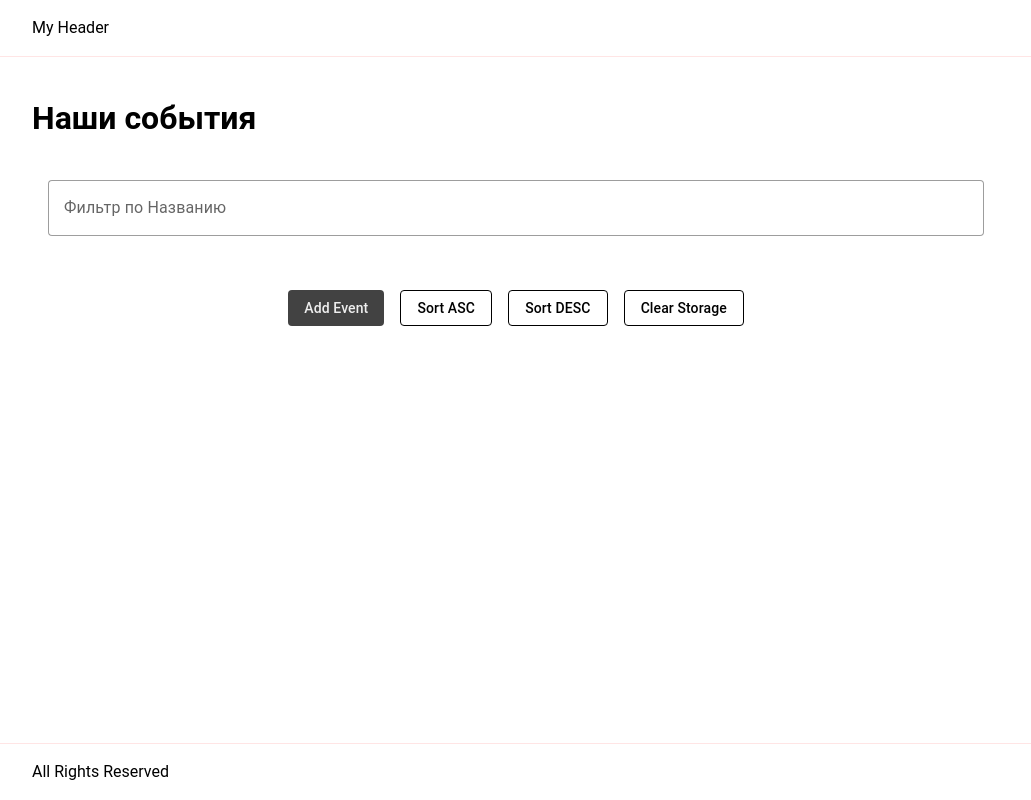
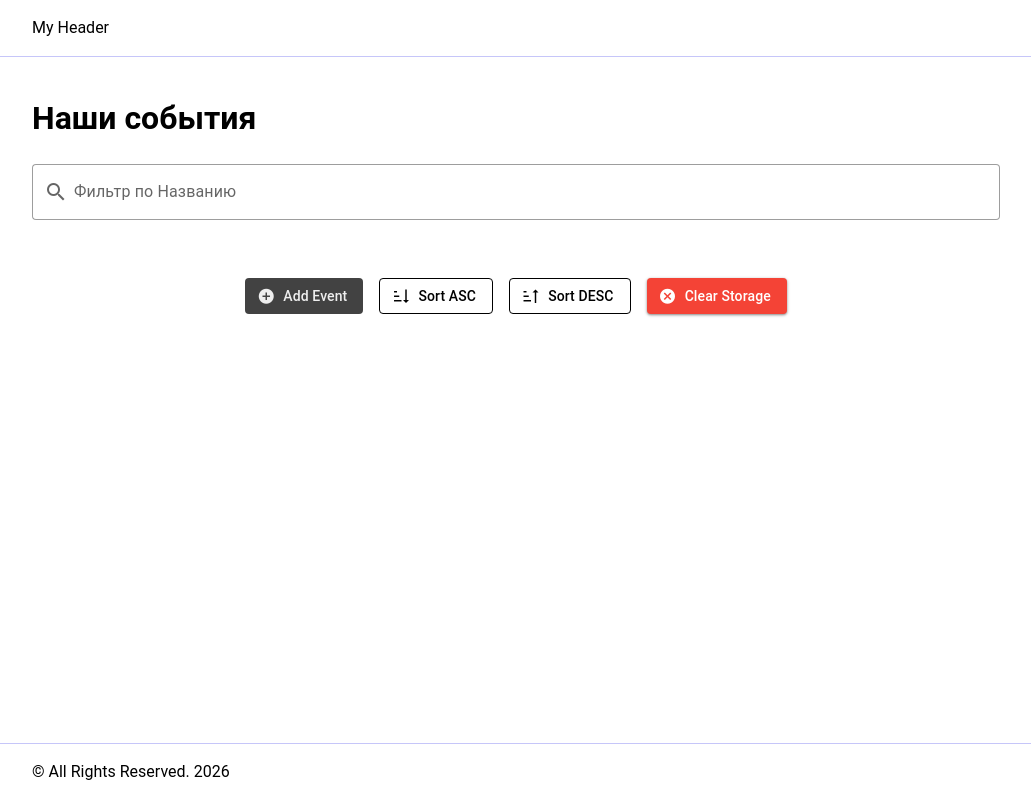
Before and after one commit to alexkostinprog/test-events, a Vue app: page / in a window 1280 px wide. Shown: the whole page, without its empty margins (124-1155 px from the left). Built offline with nearby package versions, Linux system fonts and the light colour scheme; the HTML template or start-up script is replaced by a standard one.

Commit message:
Adds icons to Buttons

```diff
--- a/src/components/CurrentEvent.vue
+++ b/src/components/CurrentEvent.vue
@@ -9,12 +9,13 @@
     <v-btn
       class="deleteButton"
       variant="outlined"
-      color="error"
+      color="red"
       prepend-icon="mdi-delete-outline"
       rounded="lg"
       @click="deleteEvent(ourEvent.id)"
-      >Delete</v-btn
     >
+      Удалить
+    </v-btn>
   </div>
 </template>
 
@@ -43,7 +44,7 @@ const { deleteEvent } = useOurEvent()
 .currentEvent {
   padding: 20px;
   border-radius: 16px;
-  border: 1px solid red;
+  border: 1px solid rgb(66, 66, 236);
   width: 200px;
 }
 
--- a/src/components/EventList.vue
+++ b/src/components/EventList.vue
@@ -1,18 +1,18 @@
 <template>
-  <v-container>
   <v-text-field
     v-model="search"
     label="Фильтр по Названию"
     placeholder="С третьего символа"
     variant="outlined"
+    prepend-inner-icon="mdi-magnify"
+    color="blue"
   ></v-text-field>
-  </v-container>
 
   <div class="eventList">
     <CurrentEvent v-for="ourEvent in filteredEvents" :key="ourEvent.id" :ourEvent="ourEvent" />
   </div>
 
-  <v-container class="d-flex justify-center ga-4">
+  <v-container class="d-flex justify-center ga-4 mt-5">
     <v-dialog max-width="500">
       <template v-slot:activator="{ props: activatorProps }">
         <v-btn
@@ -20,6 +20,7 @@
           color="surface-variant"
           text="Add Event"
           variant="flat"
+          prepend-icon="mdi-plus-circle"
         ></v-btn>
       </template>
 
@@ -75,9 +76,35 @@
         </v-card>
       </template>
     </v-dialog>
-    <v-btn variant="outlined" class="px-20" @click="sortAsc"> Sort ASC </v-btn>
-    <v-btn variant="outlined" class="px-20" @click="sortDesc"> Sort DESC </v-btn>
-    <v-btn variant="outlined" class="px-20" @click="clearStore"> Clear Storage </v-btn>
+    <v-btn variant="outlined" class="px-20" @click="sortAsc" prepend-icon="mdi-sort-ascending">
+      Sort ASC
+    </v-btn>
+    <v-btn variant="outlined" class="px-20" @click="sortDesc" prepend-icon="mdi-sort-descending">
+      Sort DESC
+    </v-btn>
+    <v-btn class="px-20" @click="clearStore" prepend-icon="mdi-close-circle" color="red">
+      Clear Storage
+    </v-btn>
+
+    <v-snackbar
+      v-model="showErrorSnackbar"
+      color="error"
+      timeout="3000"
+      location="bottom center"
+      rounded="lg"
+      elevation="24"
+    >
+      <div class="d-flex align-center">
+        <!-- Иконка предупреждения -->
+        <v-icon start icon="mdi-alert-circle-outline" class="mr-2"></v-icon>
+        <span>Название события - обязательное поле!</span>
+      </div>
+
+      <!-- Кнопка закрытия внутри уведомления -->
+      <template #actions>
+        <v-btn variant="text" icon="mdi-close" @click="showErrorSnackbar = false"></v-btn>
+      </template>
+    </v-snackbar>
   </v-container>
 </template>
 
@@ -100,6 +127,7 @@ const {
   sortDesc,
   search,
   filteredEvents,
+  showErrorSnackbar,
 } = useOurEvent()
 </script>
 
--- a/src/components/FooterPage.vue
+++ b/src/components/FooterPage.vue
@@ -1,11 +1,11 @@
 <template>
   <div class="footerPage">
-    <v-container> All Rights Reserved </v-container>
+    <v-container> &copy; All Rights Reserved. 2026 </v-container>
   </div>
 </template>
 
 <style scoped>
 .footerPage {
-  border-top: solid 1px rgba(255, 0, 0, 0.1);
+  border-top: solid 1px rgba(66, 66, 236, 0.3);
 }
 </style>
--- a/src/components/HeaderPage.vue
+++ b/src/components/HeaderPage.vue
@@ -8,6 +8,6 @@
 .headerPage {
   /* padding: 20px; */
   position: sticky;
-  border-bottom: solid 1px rgba(255, 0, 0, 0.1);
+  border-bottom: solid 1px rgba(66, 66, 236, 0.3);
 }
 </style>
--- a/src/components/composables/useOurEvent.ts
+++ b/src/components/composables/useOurEvent.ts
@@ -39,10 +39,11 @@ export function useOurEvent(curr?: ComputedRef<ourEventType>): useOurEventType {
   const coordY = ref(0)
   const search = ref("")
   const { ourEventsStore } = useEventsStore()
+  const showErrorSnackbar = ref(false)
 
   const addEvent = () => {
     if (!name.value) {
-      alert("Name required!") //
+      showErrorSnackbar.value = true
       return
     }
     const datetime =
@@ -168,6 +169,7 @@ export function useOurEvent(curr?: ComputedRef<ourEventType>): useOurEventType {
     editEvent,
     cancelEditEvent,
     saveEvent,
+    showErrorSnackbar,
   }
 }
 
@@ -198,4 +200,5 @@ type useOurEventType = {
     innerCoordX: number,
     innerCoordY: number,
   ) => void
+  showErrorSnackbar: Ref<boolean>
 }
```
Lines whose indentation alone changed are shown as unchanged.
